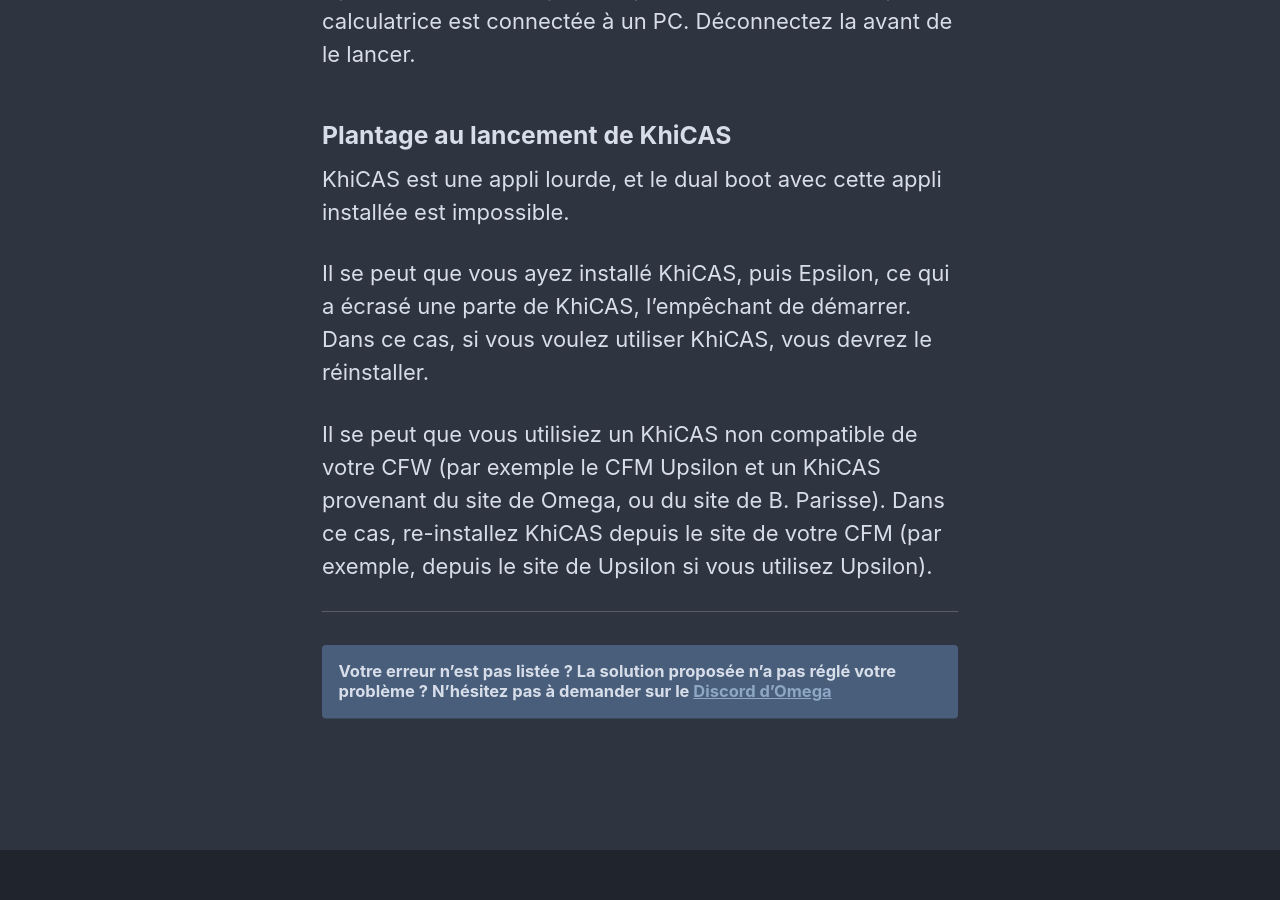
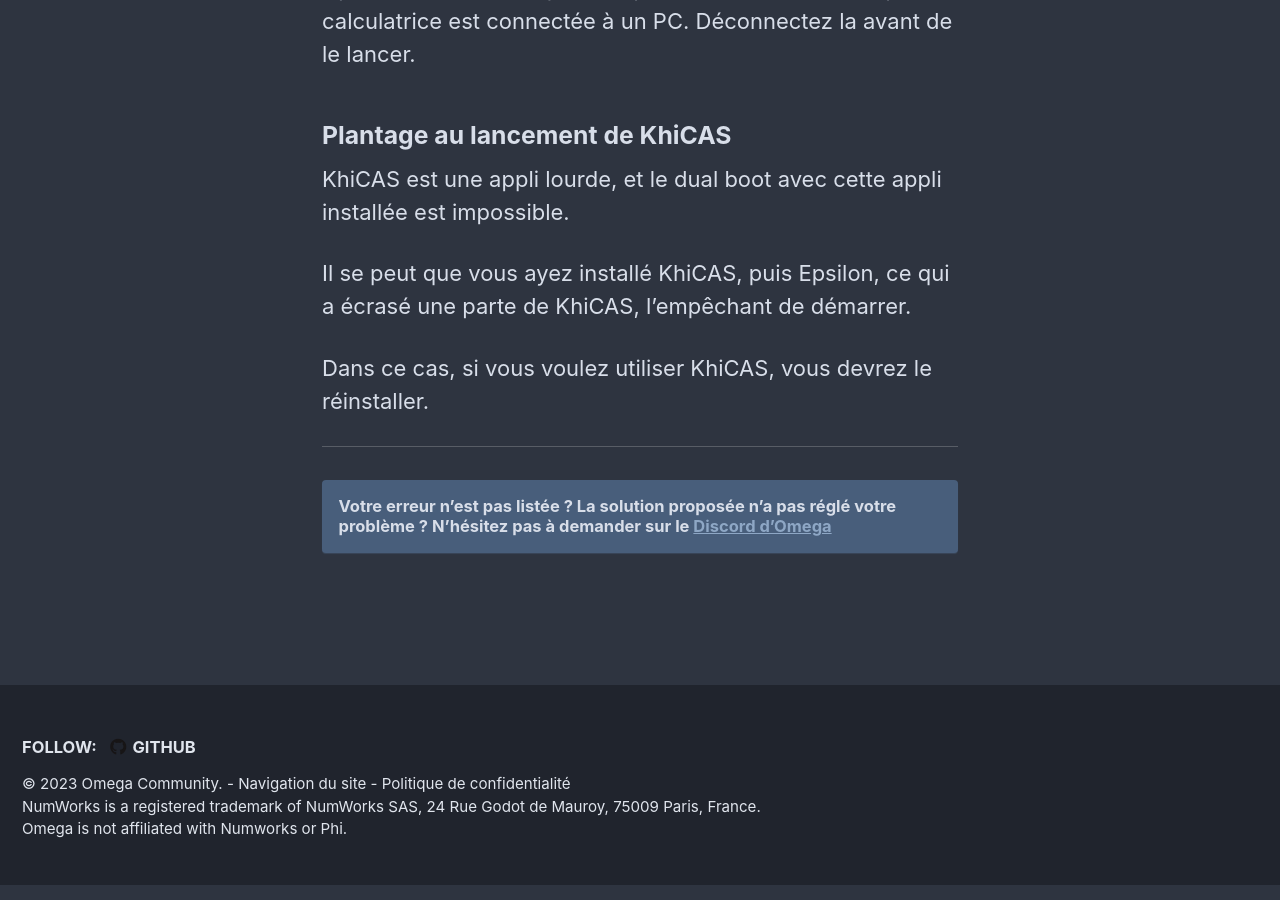
Before and after one commit to Omega-Numworks/Omega-Guide, a Jekyll site: the page built from _pages/fr_FR/troubleshooting.md, in a window 1280 px wide and 900 px high, scrolled down 7649 px. Built offline with Jekyll 4.4.1, drawn with Linux system fonts in a browser that asks for light colours; comment, search, counter and statistics services are not loaded; some of the changed text lies outside the part shown.

Commit message:
some fixes
CFM -> CFW

All versions of KhiCAS are compatible

```diff
--- a/_pages/fr_FR/troubleshooting.md
+++ b/_pages/fr_FR/troubleshooting.md
@@ -13,7 +13,7 @@
 
 ### Écran noir, cable jaune, et `numworks.com/rescue`
 
-C'est l'écran du bootloader de Numworks. Il s'affiche quand la calculatrice est verrouillée (blocage de l'installation des CFM) et que vous avez lancé le mode recovery en maintenant 6 et en appuyant sur reset. Il s'affiche également quand la calculatrice n'a pas pu démarrer.
+C'est l'écran du bootloader de Numworks. Il s'affiche quand la calculatrice est verrouillée (blocage de l'installation des CFW) et que vous avez lancé le mode recovery en maintenant 6 et en appuyant sur reset. Il s'affiche également quand la calculatrice n'a pas pu démarrer.
 
 Si vous souhaitez débloquer votre calculatrice, n'allez pas sur le site `numworks.com/rescue`, mais suivez le guide à partir de [l'installation d'Epsilon 18.2.0](install-epsilon-18-2-0).
 
@@ -62,7 +62,7 @@
 
 ### "Could not detect the calculator model" / "N????"
 
-Cela veut dire que votre calculatrice est verrouillée contre l'installation de CFM. Si vous voulez installer un CFW, vous avec besoin de la débloquer.
+Cela veut dire que votre calculatrice est verrouillée contre l'installation de CFW. Si vous voulez installer un CFW, vous avec besoin de la débloquer.
 
 Suivez [ce guide](get-started) pour la débloquer.
 
@@ -134,10 +134,8 @@
 KhiCAS est une appli lourde, et le dual boot avec cette appli installée est impossible.
 
 Il se peut que vous ayez installé KhiCAS, puis Epsilon, ce qui a écrasé une parte de KhiCAS, l'empêchant de démarrer.
+
 Dans ce cas, si vous voulez utiliser KhiCAS, vous devrez le réinstaller.
-
-Il se peut que vous utilisiez un KhiCAS non compatible de votre CFW (par exemple le CFM Upsilon et un KhiCAS provenant du site de Omega, ou du site de B. Parisse).
-Dans ce cas, re-installez KhiCAS depuis le site de votre CFM (par exemple, depuis le site de Upsilon si vous utilisez Upsilon).
 
 ___
 
```
